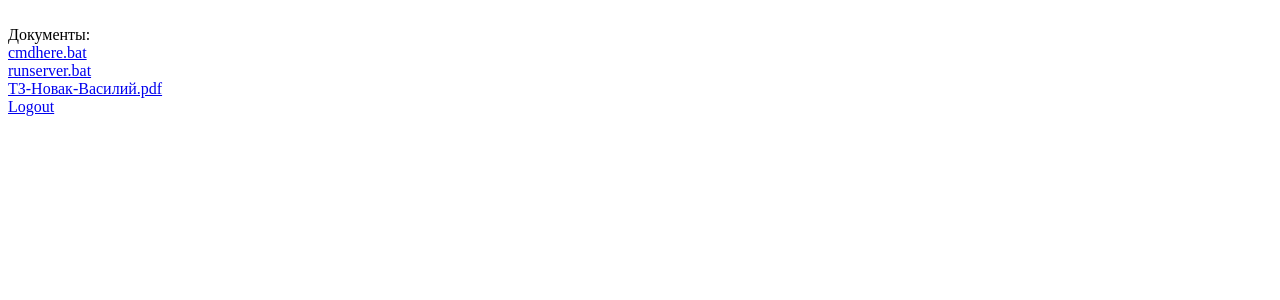
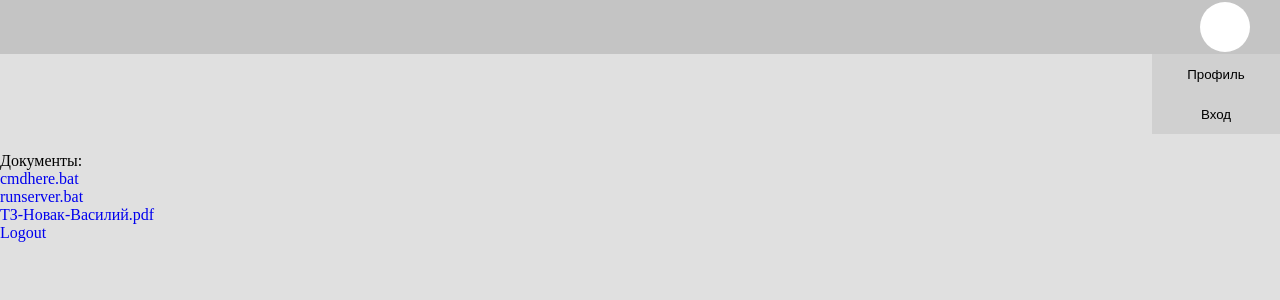
Before and after one commit to Va-Pros/LegalDD, a Django app: template main/templates/lk.html in a window 1280 px wide. Shown: the top 300 px of the page. Run offline with Django 3.2, Linux system fonts and the light colour scheme; the template is opened without the code that fills it: values that come from a table or form of the project are taken from there, others are empty; data comes from the database, SQL or seed files in the repository; both versions use the stored data as it was before the commit.

Commit message:
bug_button

```diff
--- a/LegalDD/urls.py
+++ b/LegalDD/urls.py
@@ -21,11 +21,4 @@ from main.views import *
 
 urlpatterns = [
     path('admin/', admin.site.urls),
-    path('', login_required(lk_view)),
-    path('', RedirectView.as_view(url='login')),
-    path('accounts/login/', LoginView.as_view(), name='login'),
-    path('accounts/logout/', logout_view, name='logout'),
-    path('upload/', login_required(UploadDocument.as_view())),
-    path('documents/<str:name>/', login_required(document_view)),
-    path('adduser/', login_required(AddUser.as_view())),
 ]
--- a/main/models.py
+++ b/main/models.py
@@ -43,11 +43,3 @@ class Case(models.Model):
 
 class Rule(models.Model):
     name = models.CharField(max_length=100)
-
-
-class Report(models.Model):
-    author = models.ForeignKey(UserProfile, on_delete=models.CASCADE)
-    document = models.ForeignKey(Document, on_delete=models.CASCADE, related_name='document_to_check')
-    templateDocument = models.ForeignKey(Document, on_delete=models.CASCADE, null=True, blank=True, related_name='template')
-    templateProfile = models.ForeignKey(Profile, on_delete=models.CASCADE, null=True, blank=True, related_name='template')
-    #TODO: поле для содержимого отчёта
--- /dev/null
+++ b/main/style/lk.css
@@ -0,0 +1,59 @@
+*{
+    margin: 0;
+}
+header{
+    width: 100%;
+    background: #C4C4C4;
+    height: 54px;
+}
+
+#photo{
+    list-style: none;
+    position: absolute;
+    right: 30px;
+    width: 50px; /* поддерживаются любые единицы, в том числе проценты */
+    margin: 2px auto;
+    background: #FFFFFF;
+    border-radius: 50%;
+}
+
+
+#photo::before {
+    content: "";
+    display: inline-block;
+    vertical-align: middle;
+    padding-top: 100%;
+}
+
+.button{
+    margin: 0;
+    padding: 0;
+    text-decoration: none;
+    background: #D0D0D0;
+    text-decoration: none;
+    width: 100%;
+    height: 3em;
+    border: 0;
+    transition: .2s ease-in-out;
+    outline: 0;
+}
+.button:hover {
+    background: #5F5F5F;
+}
+
+.button:active {
+    background: #FFFFFF;
+}
+
+#left_table{
+    margin-left: 90%;
+    margin-bottom: 0;
+    margin-top: 0;
+    border: 0;
+}
+#left_buttons{
+    margin-left: 90%;
+    margin-bottom: 0;
+    margin-top: 0;
+    border: 0;
+}
--- /dev/null
+++ b/main/style/mainstyle.css
@@ -0,0 +1,7 @@
+body{
+    background-color: #E0E0E0; /* Цвет фона веб-страницы */
+}
+a{
+	text-decoration: none;
+}
+a:hover {text-decoration: underline;}
--- a/main/templates/lk.html
+++ b/main/templates/lk.html
@@ -1,8 +1,21 @@
 <html>
 <head>
+<meta charset="utf-8">
     <title>Личный кабинет</title>
+    <link rel="stylesheet" href="../style/mainstyle.css">
+    <link rel="stylesheet" href="../style/lk.css">
 </head>
 <body>
+    <div id = "wrap">
+        <header>
+            <div id = "photo"></div>
+        </header>
+    </div>
+    <div id = "left_buttons">
+        <button type="submit" value="submit" class="button">Профиль</button>
+        <br>
+        <button type="submit" value="submit" class="button">Вход</button>
+    </div>
     {{ user.user.login }}<br/>
     Документы:<br/>
     {% for document in documents %}
```
Also changed, not shown: main/style/login.css (added, +54 -0 lines), main/templates/login.html (+13 -6 lines), main/views.py (+2 -93 lines), db.sqlite3.
